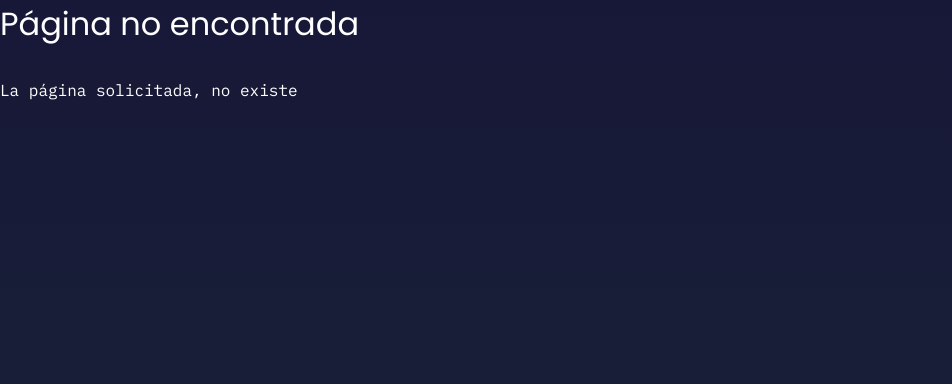
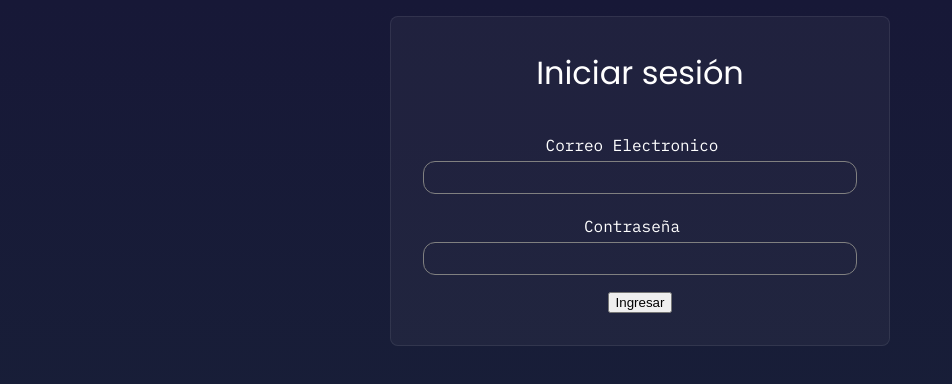
Before and after one commit to jlarapr/proyecto-react-2022, a React (Vite) app: page /login in a window 1280 px wide. Shown: the top 384 px of the page, without its empty margins (0-952 px from the left). Built offline with nearby package versions, Linux system fonts and the light colour scheme.

Commit message:
2022-12-06

```diff
--- /dev/null
+++ b/src/components/usuarios/Login.css
@@ -0,0 +1,40 @@
+.login-container {
+    max-width: 500px;
+    margin: auto;
+    margin-top: 1rem;
+    background: rgba(255, 255, 255, 0.04);
+    border: 1px solid rgba(255, 255, 255, 0.08);
+    border-radius: 8px;
+    padding: 2rem;
+    transition: all .25s;
+  }
+
+  .login-container {
+    text-align: center
+  }
+
+  .field {
+    margin-bottom: 1rem;
+  }
+
+  .field label {
+    margin-right: 1rem;
+    line-height: 2;
+  }
+
+  .field input {
+    background: none;
+    border: 1px solid gray;
+    padding: .5rem;
+    border-radius: .75rem;
+    width: 100%;
+    color: white;
+  }
+
+  .error {
+    background: tomato;
+    margin-top: 1rem;
+    line-height: 3;
+    padding: 0.25rem 2rem;
+    border-radius: .25rem;
+  }
--- /dev/null
+++ b/src/components/usuarios/Login.jsx
@@ -0,0 +1,52 @@
+import axios from "axios"
+import { useState } from "react"
+import "./Login.css"
+const Login = () => {
+
+    const [user, setUser] = useState({
+        email: "",
+        password: ""
+      })
+
+      //email:eve.holt@reqres.in
+      //password: cityslicka
+
+      const submit = (e) => {
+        e.preventDefault()
+        console.log(user)
+        axios.post(`https://reqres.in/api/login`,user).
+        then(data => { localStorage.setItem("tokenEDmarket",data.data.token)
+        })
+      }
+
+    return (
+        <div className="login-container">
+            <h1>Iniciar sesión</h1>
+            <form onSubmit={ submit }>
+                <div className="field">
+                    <label htmlFor="email"> Correo Electronico</label>
+                    < input required onChange={(e) => {
+                        setUser({
+                            ...user,
+                            email: e.target.value
+                        })
+                    }} type="email" name="email" />
+                </div>
+                <div className="field">
+                    <label htmlFor="password">Contraseña</label>
+                    < input required onChange={(e) => {
+                        setUser({
+                            ...user,
+                            password: e.target.value
+                        })
+                    }} type="password" name="password" />
+                </div>
+                <div className="submit">
+                    <input type="submit" value="Ingresar" />
+                </div>
+            </form>
+        </div>
+    )
+}
+
+export default Login
--- a/src/main.jsx
+++ b/src/main.jsx
@@ -9,6 +9,7 @@ import Home from './components/Home'
 import CriptoPage from './components/cripto/CripotPAge'
 import Perfil from './components/usuarios/Perfil'
 import { UserContextProvider } from './context/UserContext'
+import Login from './components/usuarios/Login'
 
 ReactDOM.createRoot(document.getElementById('root')).render(
   <UserContextProvider>
@@ -26,6 +27,8 @@ ReactDOM.createRoot(document.getElementById('root')).render(
               <Route path=':id' element={<CriptoPage /> }></Route>
             </Route>
 
+            <Route path='/login' element={<Login />}/>
+
             <Route path='*' element={<Pagina404 />} />
 
           </Routes>
```
